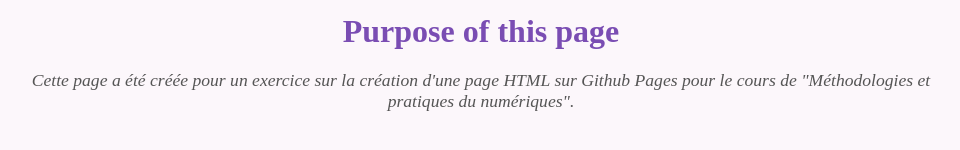
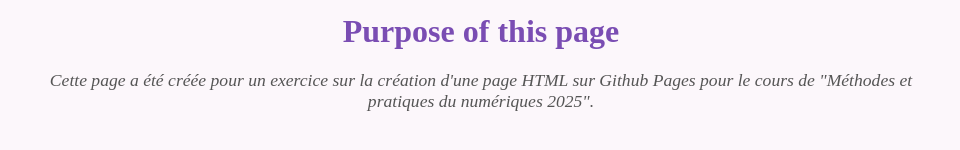
Before and after one commit to chirazd-ui/chirazd-ui.github.io, a plain HTML site: page index.html in a window 1280 px wide. Shown: the part 244-394 px from the top of the page, without its empty margins (159-1119 px from the left). Drawn offline with Linux system fonts and the light colour scheme.

Commit message:
Update index.html

```diff
--- a/index.html
+++ b/index.html
@@ -35,6 +35,6 @@ p {font-size: 1.1em;
         <h1>Background</h1>
         <p>Je suis  étudiante en master de MATECH à l'université de Genève.</p>
         <h1>Purpose of this page</h1>
-        <p>Cette page a été créée pour un exercice sur la création d'une page HTML sur Github Pages pour le cours de "Méthodologies et pratiques du numériques".</p>
+        <p>Cette page a été créée pour un exercice sur la création d'une page HTML sur Github Pages pour le cours de "Méthodes et pratiques du numériques 2025".</p>
     </body>
 </html>
```
